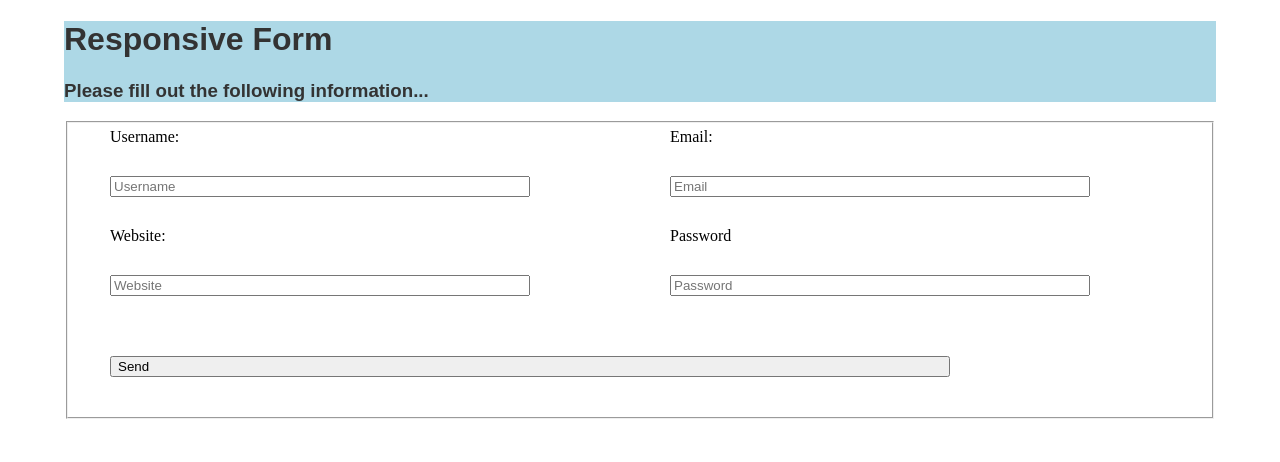
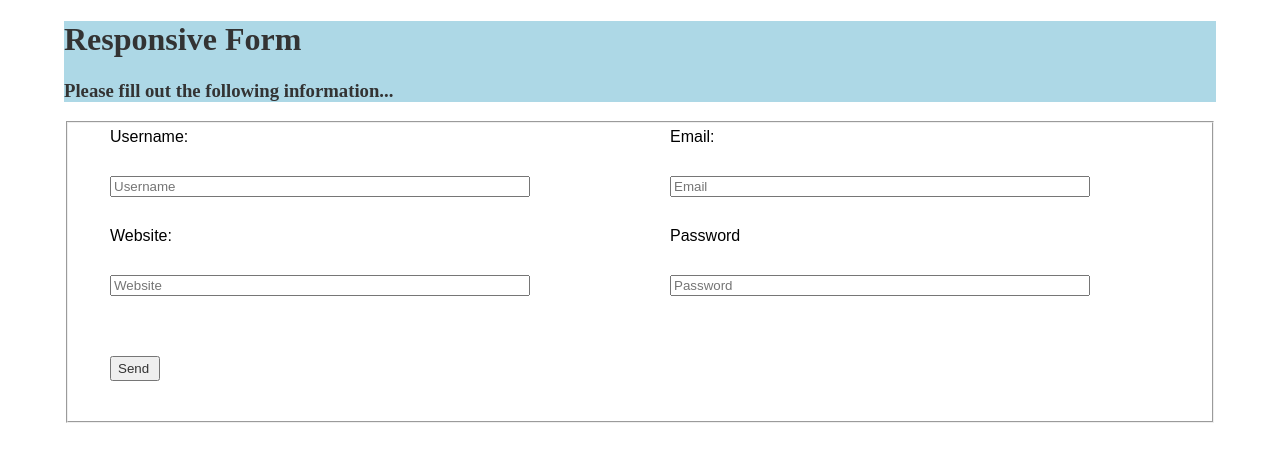
Before and after one commit to KevinLamb/Resp-Form, a plain HTML site: page index.html in a window 1280 px wide. Drawn offline with Linux system fonts and the light colour scheme.

Commit message:
Update main.css

```diff
--- a/main.css
+++ b/main.css
@@ -15,11 +15,12 @@ html, body{
 header{
     background-color: #ADD8E6;
     color: #333;
-    font-family: sans-serif;
+    font-family: serif;
 }
 
 label, input{
     margin: 20px;
+    font-family: sans-serif;
 }
 input{
     width: 75%;
@@ -33,14 +34,20 @@ input{
     width:50%;
     float: left;
 }
+#submit{
+    width: 50px;
+    height: 25px;
+    color: #333;
+    background-color: linear-gradient(#CBF6FF, #ADD8E6);
+}
 
-@media all and (min-width: 400px) and (max-width: 1400px){
+@media all and (min-width: 600px) and (max-width: 1470px){
     label, input{
         margin: 30px;
     }
 }
 
-@media all and (max-width: 399px){
+@media all and (max-width: 599px){
     label{
         color: transparent;
         float: right;
```
